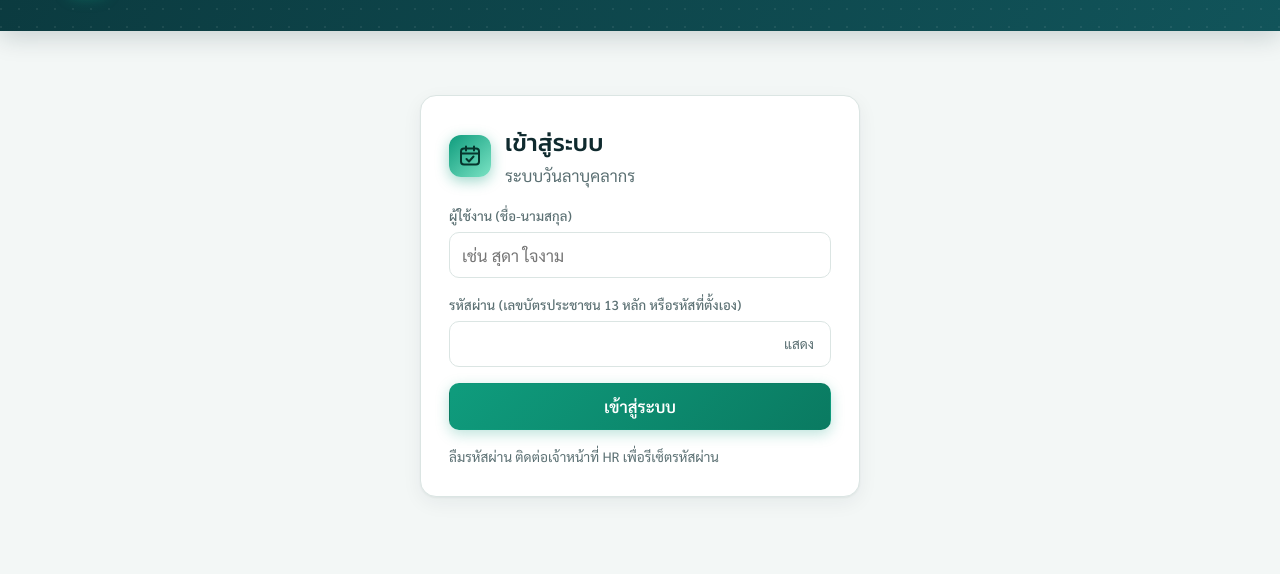
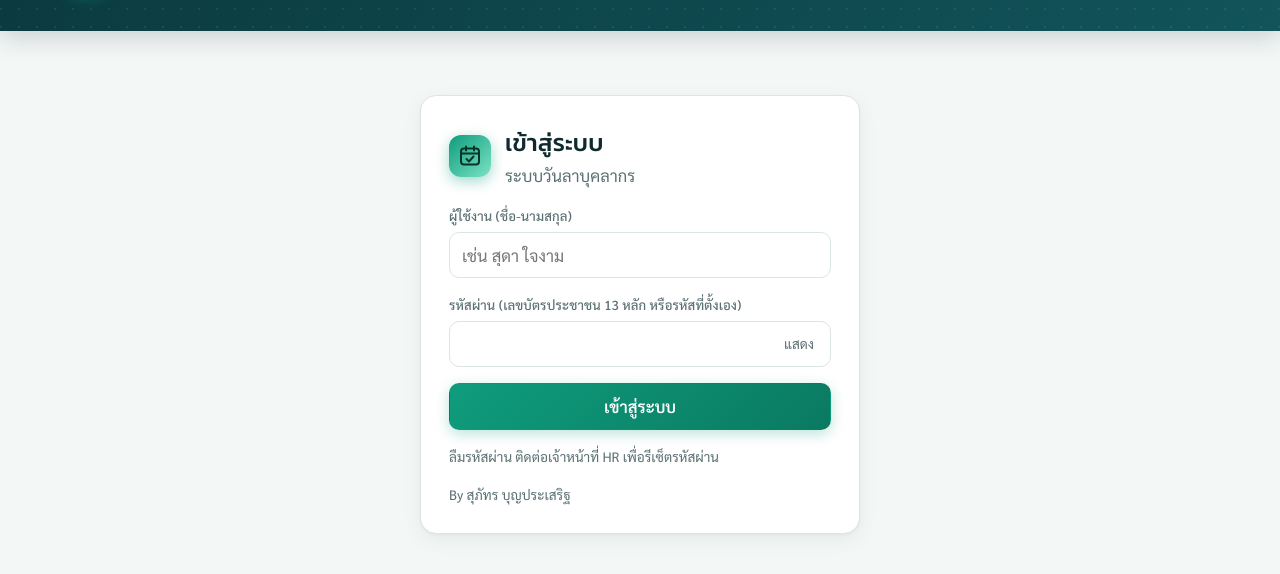
Before and after one commit to healthregion1CHRO/leave-system, a plain HTML site: page apps-script/Index.html in a window 1280 px wide. Shown: the part 64-638 px from the top of the page. Drawn offline with Linux system fonts and the light colour scheme.

Commit message:
บันทึกการลา: ค่าเริ่มต้นฝั่งเซิร์ฟเวอร์เป็นรอพิจารณา (ยังไม่หักวันลา) + เครดิตหน้าล็อกอิน
Co-Authored-By: Claude Sonnet 5.5 <noreply@anthropic.com>

```diff
--- a/apps-script/Index.html
+++ b/apps-script/Index.html
@@ -1076,7 +1076,8 @@ function viewLogin(){
     <label class="field"><span>ผู้ใช้งาน (ชื่อ-นามสกุล)</span><input id="lg_user" autocomplete="username" placeholder="เช่น สุดา ใจงาม" required value="${esc(S.lgUser||"")}"></label>
     <label class="field"><span>รหัสผ่าน (เลขบัตรประชาชน 13 หลัก หรือรหัสที่ตั้งเอง)</span><div class="pw"><input id="lg_pw" type="password" autocomplete="current-password" required><button type="button" class="ghost small" data-act="pw-toggle">แสดง</button></div></label>
     <button type="submit" class="primary" id="lg_btn" ${S.busy?"disabled":""}>${S.busy?"กำลังตรวจสอบ…":"เข้าสู่ระบบ"}</button>
-    <p class="muted" style="font-size:.85rem;margin:0">ลืมรหัสผ่าน ติดต่อเจ้าหน้าที่ HR เพื่อรีเซ็ตรหัสผ่าน</p></form></div>`;
+    <p class="muted" style="font-size:.85rem;margin:0">ลืมรหัสผ่าน ติดต่อเจ้าหน้าที่ HR เพื่อรีเซ็ตรหัสผ่าน</p>
+    <p class="muted" style="font-size:.85rem;margin:0">By สุภัทร บุญประเสริฐ</p></form></div>`;
 }
 function viewSettings(){
   const c = S.config;
```
Also changed, not shown: docs/index.html (+2 -1 lines), tests/server-tests.js (+5 -3 lines), 1 other file.
